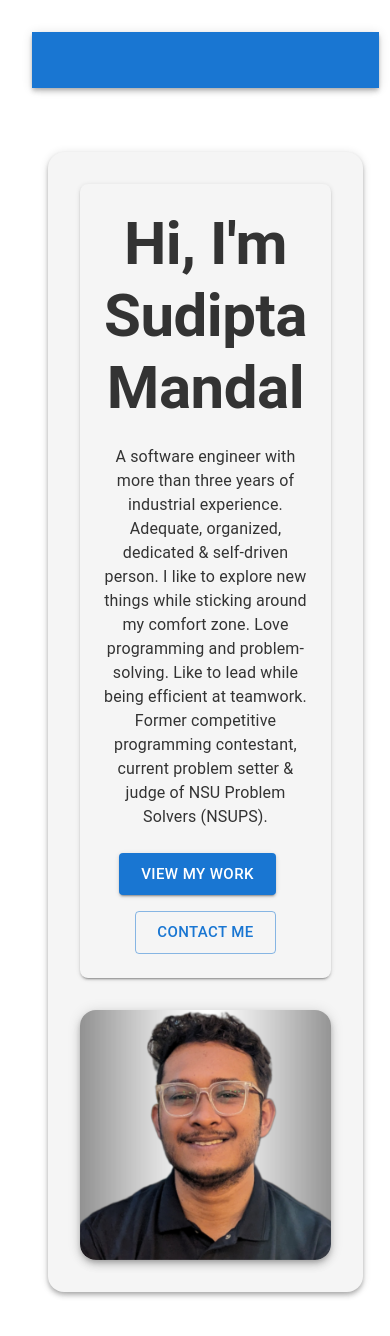
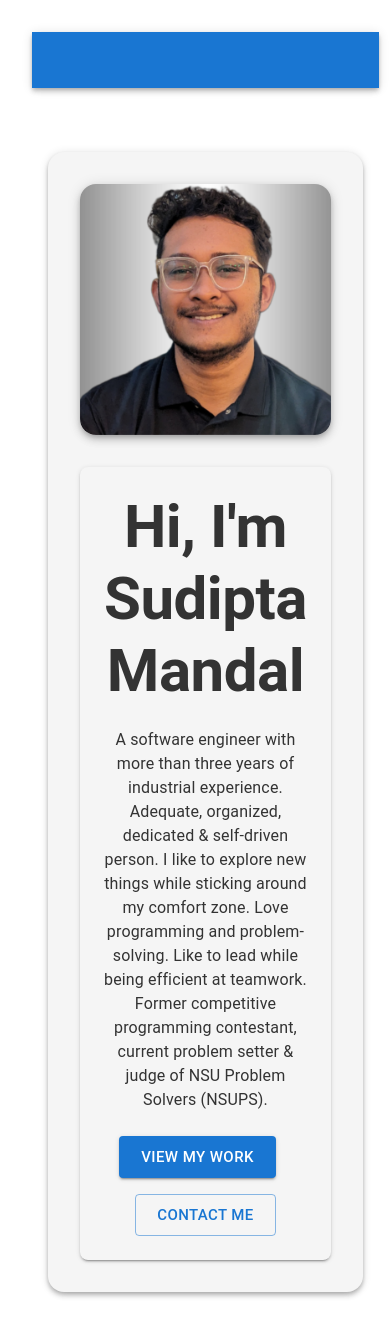
Before and after one commit to MrMandalNSU/portfolio, a React (Vite) app: page / in a window 390 px wide. Shown: the top 1336 px of the page. Built offline with nearby package versions, Linux system fonts and the light colour scheme; some icons are missing.

Commit message:
mobile view fixed

```diff
--- a/src/contexts/Intro.jsx
+++ b/src/contexts/Intro.jsx
@@ -43,7 +43,29 @@ const Intro = () => {
       <Container maxWidth="lg">
         <OuterPaper elevation={3}>
           <Grid container spacing={4} alignItems="center">
-            <Grid item xs={12} md={6}>
+            {/* Image First on Mobile, Right on Desktop */}
+            <Grid
+              item
+              xs={12}
+              md={6}
+              order={{ xs: 1, md: 2 }}
+              sx={{
+                display: "flex",
+                justifyContent: "center",
+                alignItems: "center",
+              }}
+            >
+              <ProfileImage
+                src={PROFILE_PHOTO}
+                alt="Profile"
+                onError={(e) => {
+                  e.target.src = "./sudipta_dp.png";
+                }}
+              />
+            </Grid>
+
+            {/* Text First on Desktop, Below Image on Mobile */}
+            <Grid item xs={12} md={6} order={{ xs: 2, md: 1 }}>
               <TextBox>
                 <Typography variant="h2" component="h1" gutterBottom>
                   Hi, I'm Sudipta Mandal
@@ -72,25 +94,6 @@ const Intro = () => {
                 </Box>
               </TextBox>
             </Grid>
-
-            <Grid
-              item
-              xs={12}
-              md={6}
-              sx={{
-                display: "flex",
-                justifyContent: "center",
-                alignItems: "center",
-              }}
-            >
-              <ProfileImage
-                src={PROFILE_PHOTO}
-                alt="Profile"
-                onError={(e) => {
-                  e.target.src = "./sudipta_dp.png";
-                }}
-              />
-            </Grid>
           </Grid>
         </OuterPaper>
       </Container>
```
